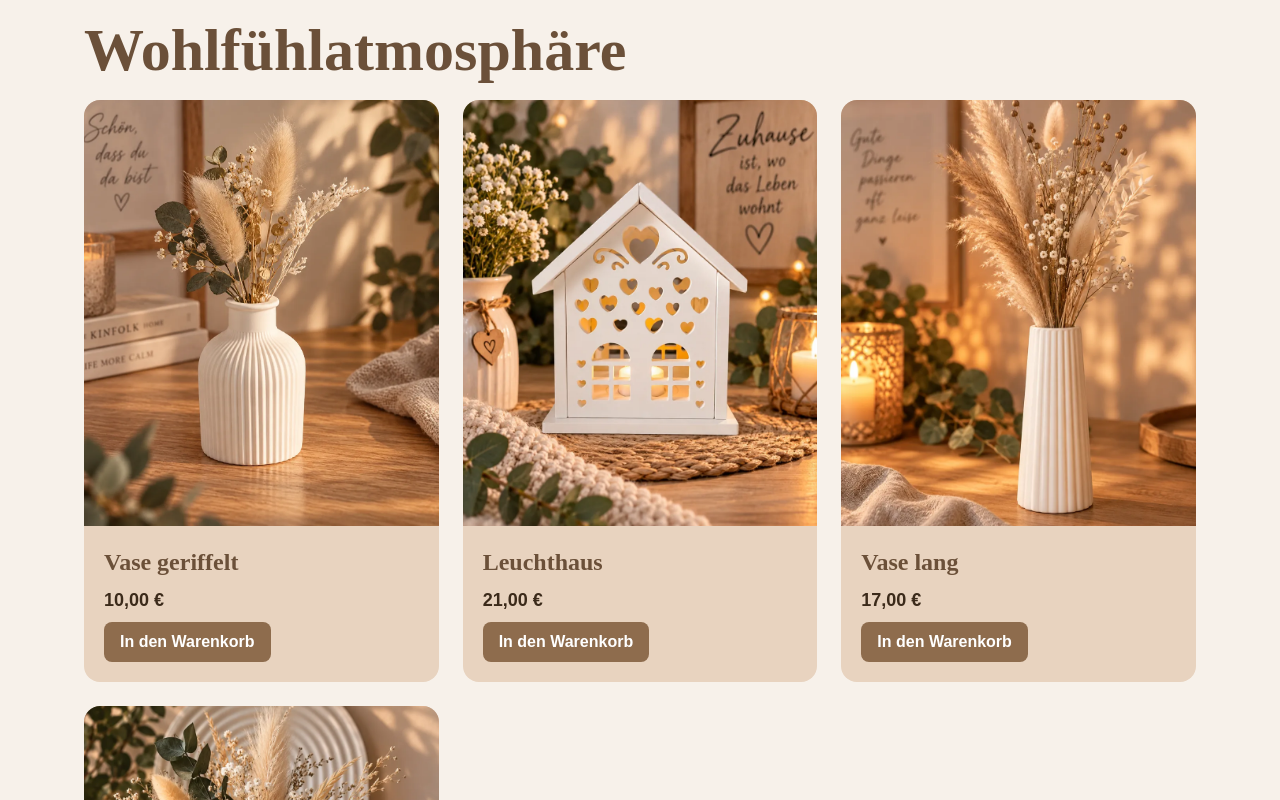
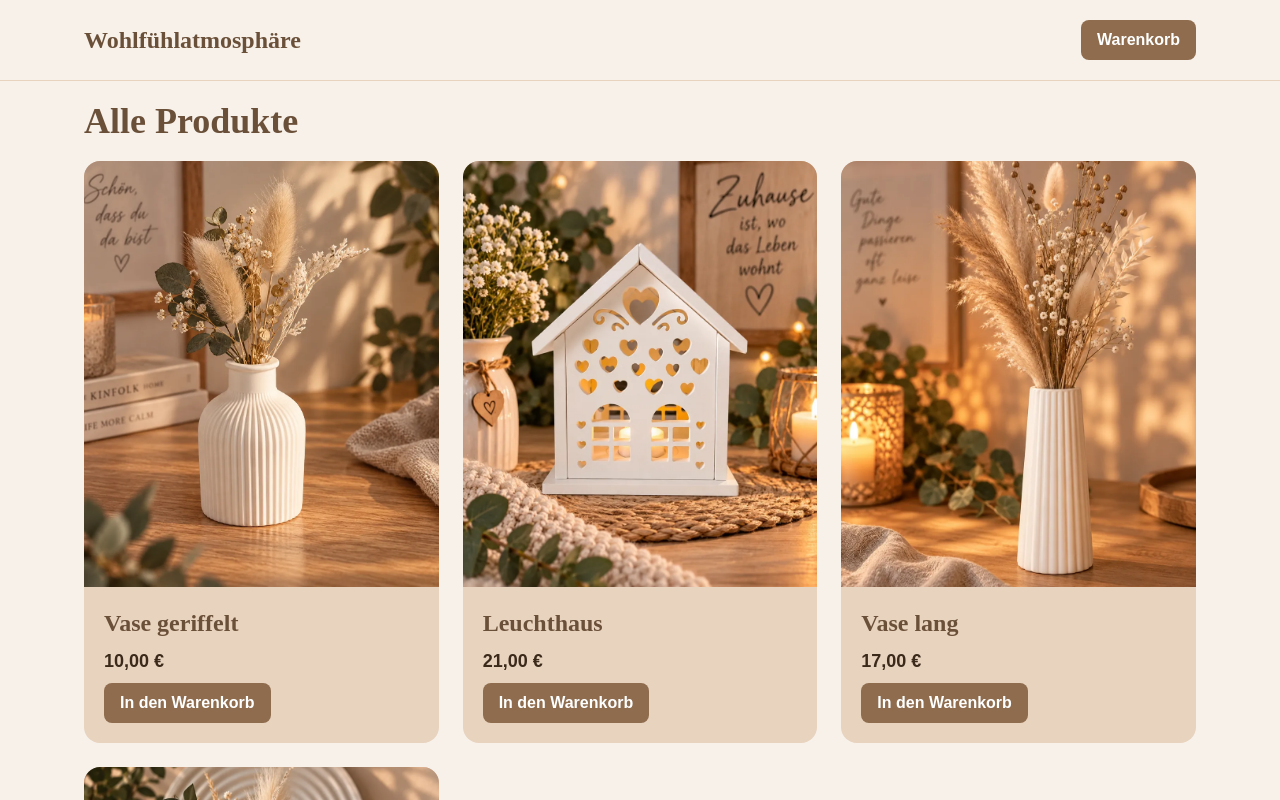
Before and after one commit to maximilianbese/E-Commerce-Shop, an Angular app in the folder client/: page / in a window 1280 px wide. Shown: the top 800 px of the page. Built offline with nearby package versions, Linux system fonts and the light colour scheme.

Commit message:
feat: add header component with layout and styling, update app structure to include header

```diff
--- a/client/src/app/app.html
+++ b/client/src/app/app.html
@@ -1,5 +1,6 @@
+<app-header />
 <main class="p-5 max-w-6xl mx-auto">
-  <h1 class="text-6xl font-heading text-brand-dark font-semibold">Wohlfühlatmosphäre</h1>
+  <h1 class="text-4xl font-heading text-brand-dark font-semibold">Alle Produkte</h1>
 
   <div class="grid grid-cols-1 sm:grid-cols-2 lg:grid-cols-3 gap-6 py-5">
     @for (product of products; track product.id) {
--- a/client/src/app/app.ts
+++ b/client/src/app/app.ts
@@ -2,9 +2,10 @@ import { Component } from '@angular/core';
 import { RouterOutlet } from '@angular/router';
 import { ProductCard } from './features/shop/product-card/product-card';
 import { PRODUCTS } from './shared/data/products.data';
+import { Header } from './shared/layout/header/header';
 
 @Component({
-  imports: [RouterOutlet, ProductCard],
+  imports: [RouterOutlet, ProductCard, Header],
   selector: 'app-root',
   styleUrl: './app.scss',
   templateUrl: './app.html',
--- /dev/null
+++ b/client/src/app/shared/layout/header/header.html
@@ -0,0 +1,6 @@
+<header class="border-b border-surface">
+  <div class="flex justify-between items-center max-w-6xl mx-auto p-5">
+    <p class="text-2xl font-heading text-brand-dark font-semibold">Wohlfühlatmosphäre</p>
+    <app-button>Warenkorb</app-button>
+  </div>
+</header>
```
Also changed, not shown: client/src/app/shared/layout/header/header.ts (added, +10 -0 lines), client/src/app/shared/layout/header/header.scss (added), 1 other file (tests, documents, lock files or other folders).
